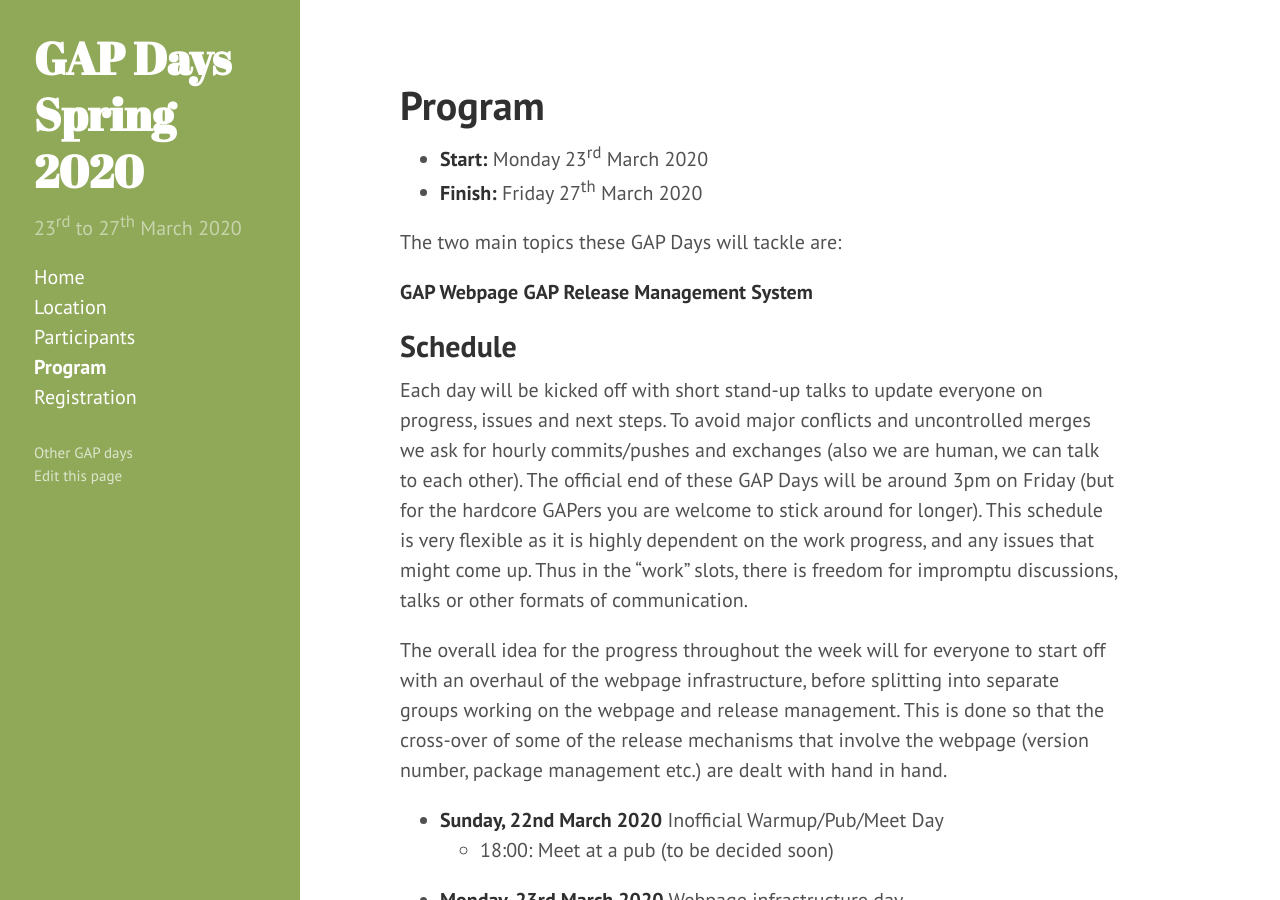
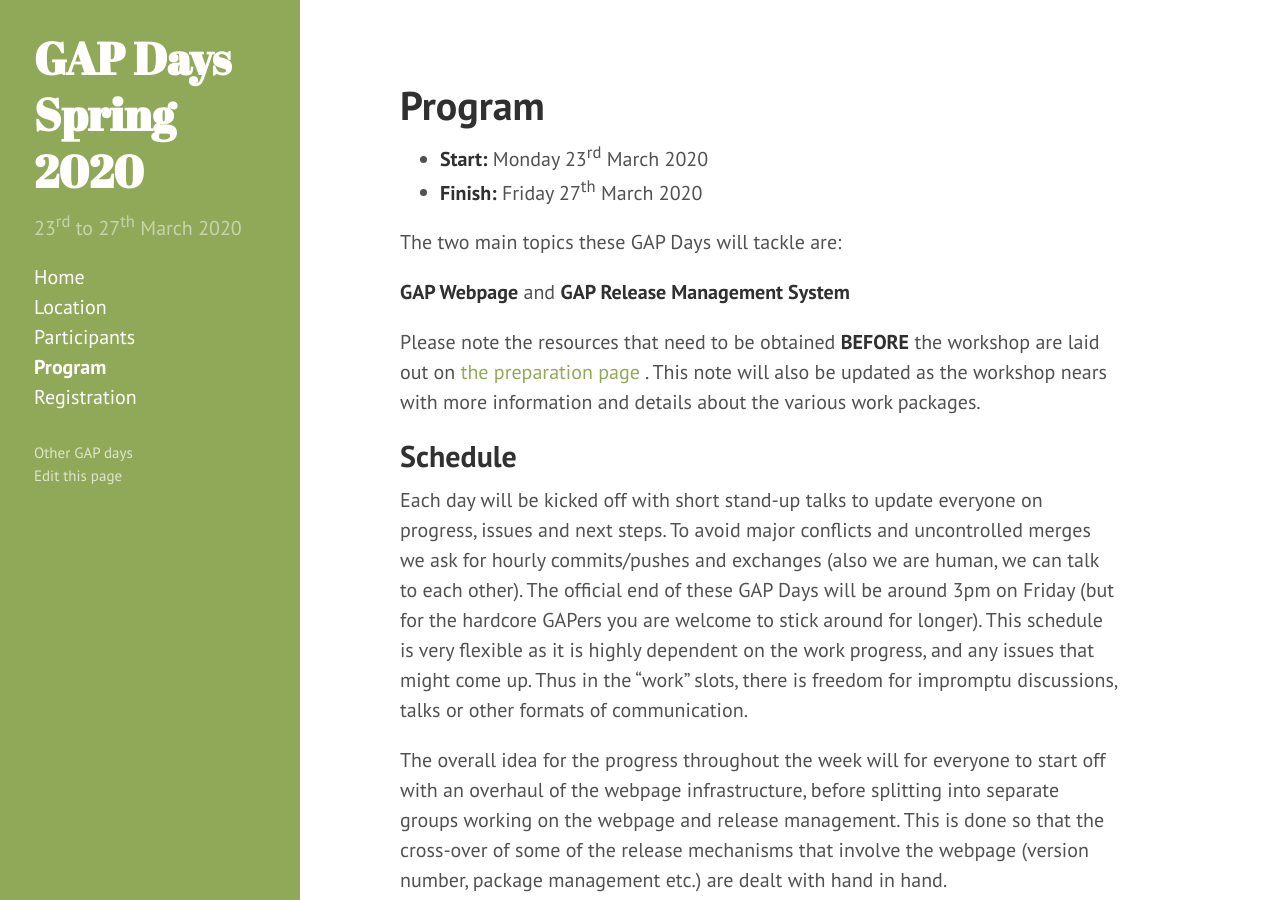
Before and after one commit to gapdays/gapdays2020-spring, a Jekyll site: the page built from program.md, in a window 1280 px wide and 900 px high. Built offline with Jekyll 4.4.1, drawn with Linux system fonts in a browser that asks for light colours.

Commit message:
added initial preparations page

```diff
--- a/program.md
+++ b/program.md
@@ -9,11 +9,13 @@ title: Program
 The two main topics these GAP Days will tackle are:
 
 **GAP Webpage**
+and
 **GAP Release Management System**
 
-<!-- Please note the resources that need to be obtained **BEFORE** the workshop [in this HACKMD note]( ).
+
+Please note the resources that need to be obtained **BEFORE** the workshop are laid out on [the preparation page ]({{ site.baseurl }}/preparation).
 This note will also be updated as the workshop nears with more information and details about the various work packages.
--->
+
 
 ## Schedule
 Each day will be kicked off with short stand-up talks to update everyone on progress, issues and next steps.
```
